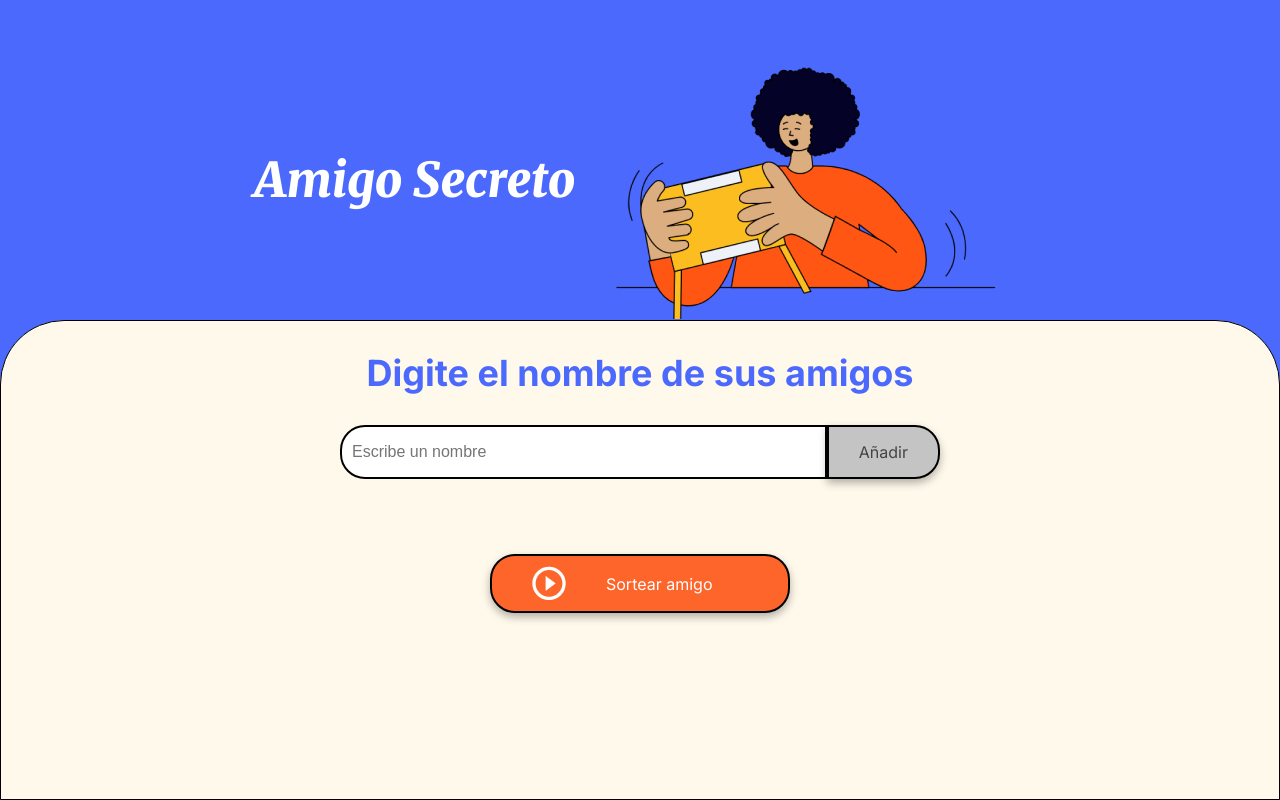
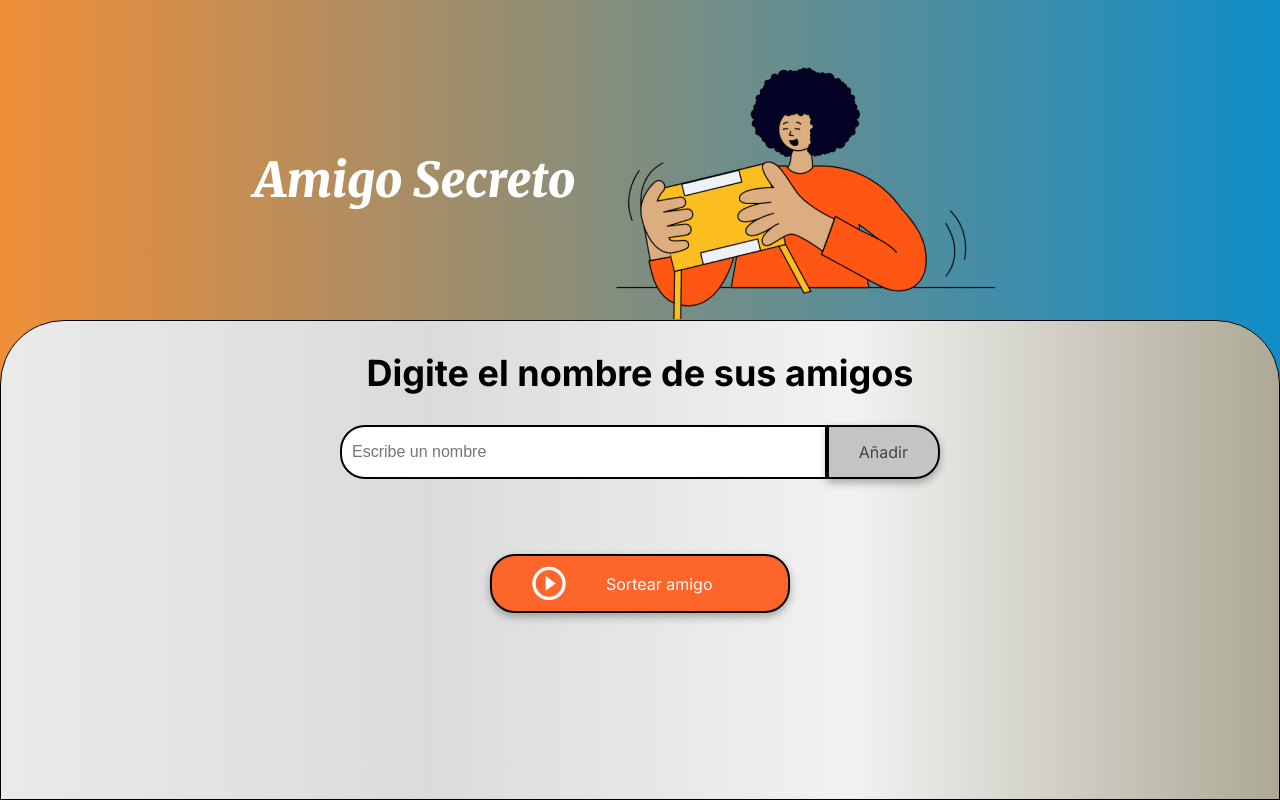
Before and after one commit to DanielaMolinaGongora/challenge-amigo-secreto_esp-main, a plain HTML site: page index.html in a window 1280 px wide. Drawn offline with Linux system fonts and the light colour scheme.

Commit message:
Modificaciones css

```diff
--- a/style.css
+++ b/style.css
@@ -16,6 +16,12 @@
 }
 
 body {
+
+    /*agregando gradientes*/
+    background: #108dc7;  /* fallback for old browsers */
+    background: -webkit-linear-gradient(to right, #ef8e38, #108dc7);  /* Chrome 10-25, Safari 5.1-6 */
+    background: linear-gradient(to right, #ef8e38, #108dc7); /* W3C, IE 10+/ Edge, Firefox 16+, Chrome 26+, Opera 12+, Safari 7+ */
+
     height: 100vh;
     background-color: var(--color-primary);
     display: flex;
@@ -41,6 +47,11 @@ body {
 
 /* Sección de entrada */
 .input-section {
+
+    background: #ADA996;  /* fallback for old browsers */
+    background: -webkit-linear-gradient(to right, #EAEAEA, #DBDBDB, #F2F2F2, #ADA996);  /* Chrome 10-25, Safari 5.1-6 */
+    background: linear-gradient(to right, #EAEAEA, #DBDBDB, #F2F2F2, #ADA996); /* W3C, IE 10+/ Edge, Firefox 16+, Chrome 26+, Opera 12+, Safari 7+ */
+
     flex: 60%;
     background-color: var(--color-secondary);
     border: 1px solid #000;
@@ -65,7 +76,7 @@ body {
     font-family: "Inter", serif;
     font-size: 36px;
     font-weight: 700;
-    color: var(--color-primary);
+    color: black;
     margin: 10px 0;
     text-align: center;
 }
@@ -144,6 +155,7 @@ ul {
 
 /* Botón de sortear título */
 .button-draw {
+
     display: flex;
     align-items: center;
     width: 100%;
@@ -154,9 +166,11 @@ ul {
 }
 
 .button-draw img {
+
     margin-right: 40px;
 }
 
 .button-draw:hover {
+
     background-color: var(--color-button-hover);
 }
```
